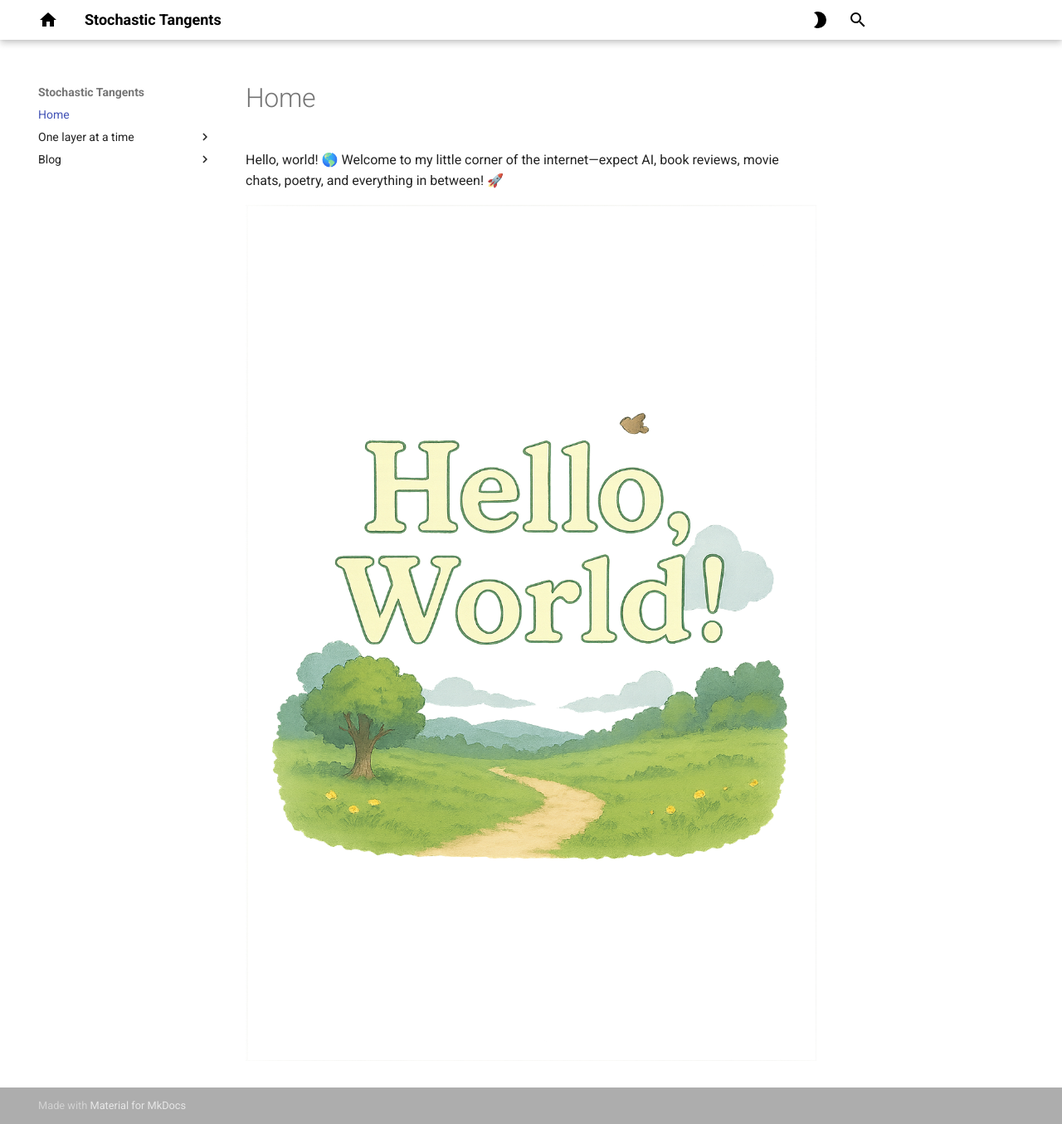
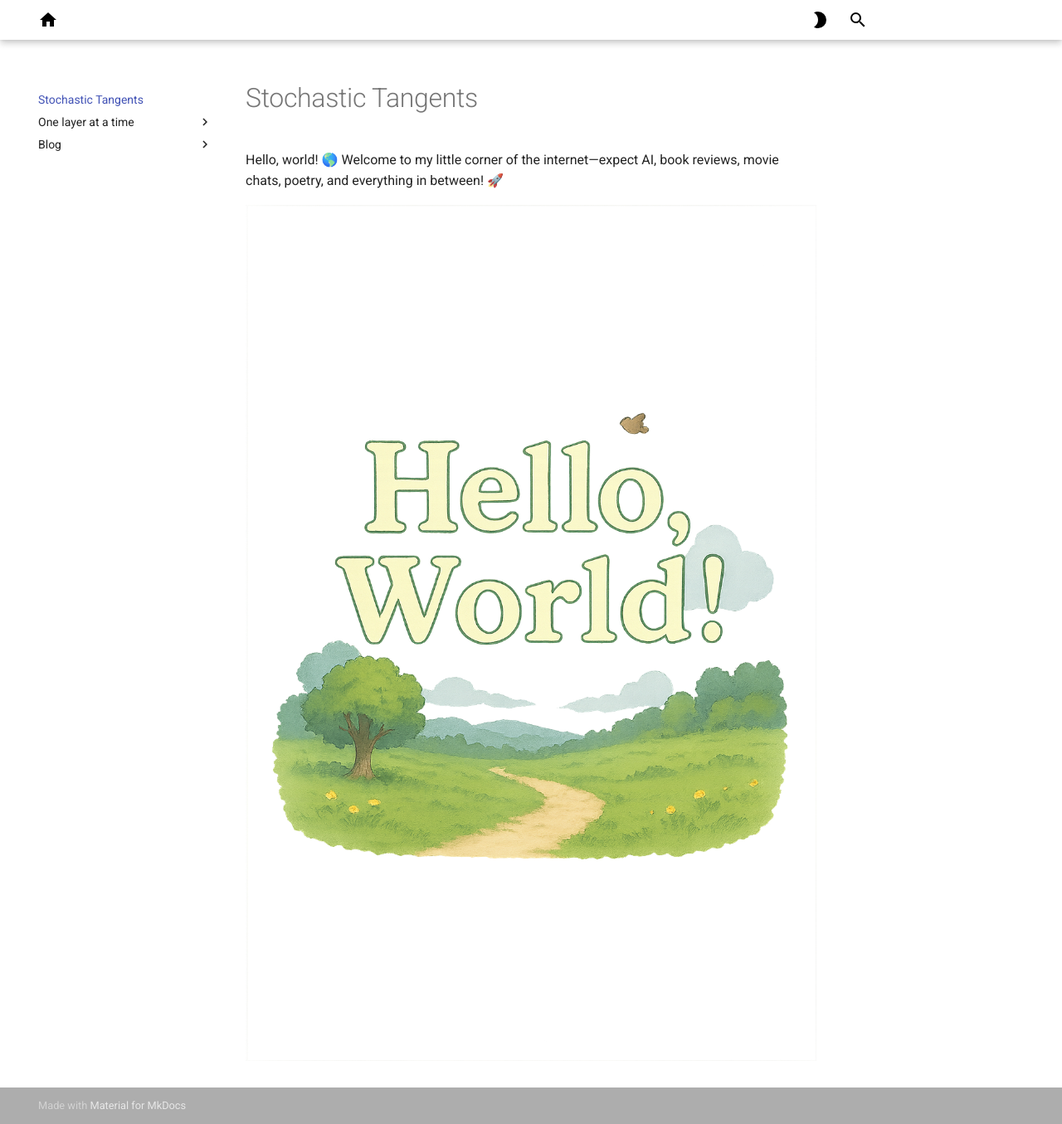
Before and after one commit to BishalLakha/blog, an MkDocs documentation site: the page built from docs/index.md, in a window 1280 px wide and 1355 px high. Shown: the whole window at 83% size. Built offline with MkDocs 1.6.1 and Material for MkDocs 9.7.7, drawn with Linux system fonts in a browser that asks for light colours.

```diff
--- a/mkdocs.yml
+++ b/mkdocs.yml
@@ -1,4 +1,4 @@
-site_name: Stochastic Tangents
+# site_name: Stochastic Tangents
 
 theme:
     name: 'material'
```
Also changed, not shown: docs/index.md (+1 -1 lines), 1 other file.
